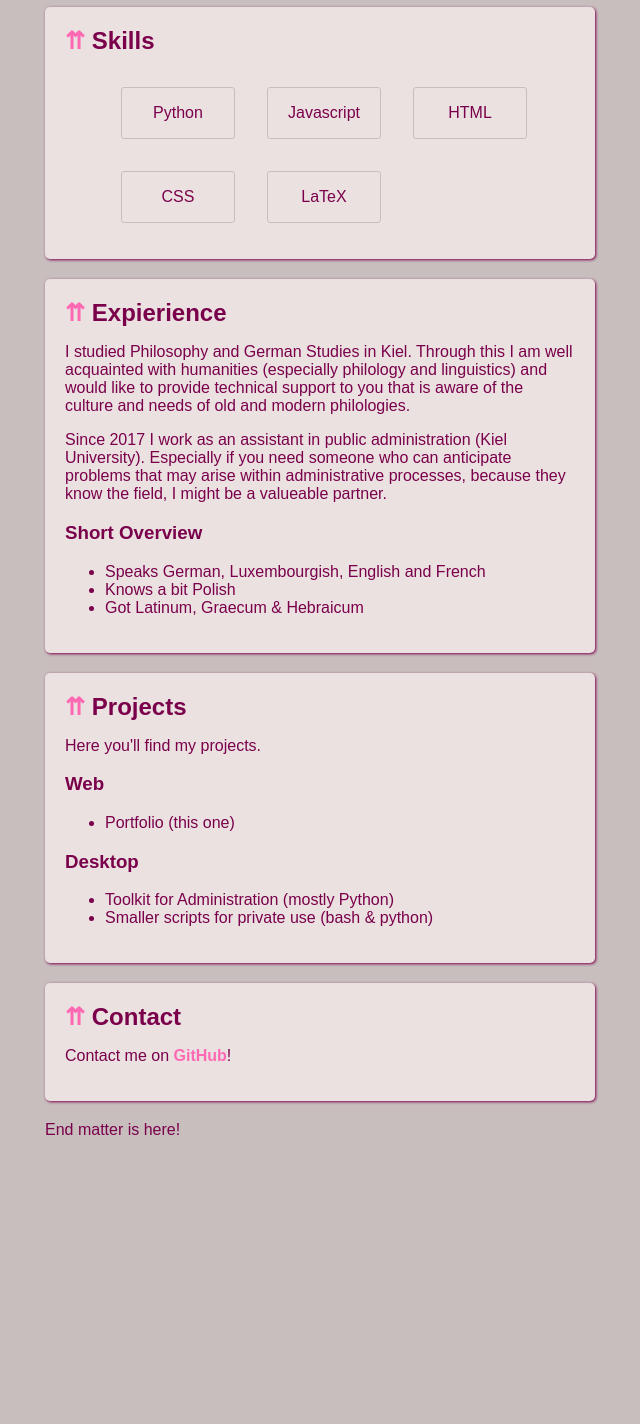
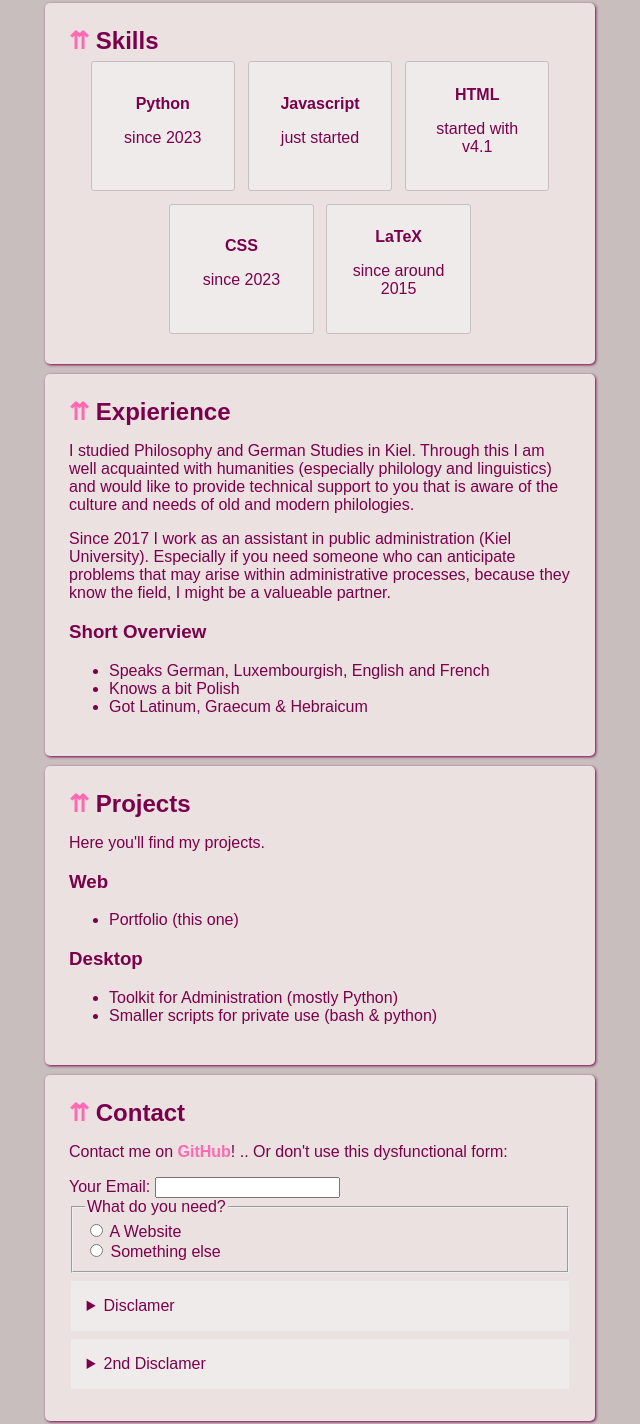
Before and after one commit to fuzzy-boolean/fuzzy-boolean.github.io, a plain HTML site: page index.html in a window 1280 px wide. Shown: the part 427-1851 px from the top of the page, without its empty margins (320-960 px from the left). Before the commit the page ends 1694 px from the top, so only its background shows below. Drawn offline with Linux system fonts and the light colour scheme.

Commit message:
new stuff

```diff
--- a/index.html
+++ b/index.html
@@ -1,53 +1,76 @@
 <!DOCTYPE html>
 <html>
-
     <head>
         <meta charset="UTF-8" />
         <title>Fuzzy Boolean</title>
-    <link rel="icon" type="image/x-icon" href="pic.svg">
-    <link rel="stylesheet" type="text/css" href="style.css">
+        <link rel="icon" type="image/x-icon" href="pic.svg" />
+        <link rel="stylesheet" type="text/css" href="style.css" />
     </head>
 
     <body id="home">
         <header>
             <nav>
-            <a href=#skills class="nav-link">Skills</a>
-            <a href=#expierience class="nav-link">Expierience</a>
-            <a href=#projects class="nav-link">Projects</a>
-            <a href=#contact class="nav-link">Contact</a>
+                <a href="#skills" class="nav-link">Skills</a>
+                <a href="#expierience" class="nav-link">Expierience</a>
+                <a href="#projects" class="nav-link">Projects</a>
+                <a href="#contact" class="nav-link">Contact</a>
             </nav>
 
             <section>
                 <img src="pic.svg" ; alt="Illustration" ; class="centerpic" ; />
                 <h1>Fuzzy Boolean</h1>
-            <p>Hi, my name is <mark>Fredi</mark> and I am learning some new things in coding. This page will give you an
-                overview over some projects I am
-                working on. If you want to cooperate with me, please feel free to contact me. :)</p>
+                <p>
+                    Hi, my name is <mark>Fredi</mark> and I am learning some new
+                    things in coding. This page will give you an overview over
+                    some projects I am working on. If you want to cooperate with
+                    me, please feel free to contact me. :)
+                </p>
             </section>
         </header>
 
         <main>
             <section id="skills">
-            <h2><a href=#home class="regular-link">⇈</a> Skills</h2>
-            <ul>
-                <li class="block">Python</li>
-                <li class="block">Javascript</li>
-                <li class="block">HTML</li>
-                <li class="block">CSS</li>
-                <li class="block">LaTeX</li>
+                <h2><a href="#home" class="regular-link">⇈</a> Skills</h2>
+                <ul class="flex-container">
+                    <li class="flex-item">
+                        <h4>Python</h4>
+                        <p>since 2023</p>
+                    </li>
+                    <li class="flex-item">
+                        <h4>Javascript</h4>
+                        <p>just started</p>
+                    </li>
+                    <li class="flex-item">
+                        <h4>HTML</h4>
+                        <p>started with v4.1</p>
+                    </li>
+                    <li class="flex-item">
+                        <h4>CSS</h4>
+                        <p>since 2023</p>
+                    </li>
+                    <li class="flex-item">
+                        <h4>LaTeX</h4>
+                        <p>since around 2015</p>
+                    </li>
                 </ul>
             </section>
 
             <section id="expierience">
-            <h2><a href=#home class="regular-link">⇈</a> Expierience</h2>
-            <p>I studied Philosophy and German Studies in Kiel. Through this I am well acquainted with humanities
-                (especially philology and
-                linguistics) and would like to provide technical support to you that is aware of the culture and needs
-                of old and modern philologies.</p>
-            <p>Since 2017 I work as an assistant in public administration (Kiel University). Especially if you need
-                someone who can anticipate problems
-                that may arise within administrative processes, because they know the field, I might be a valueable
-                partner.</p>
+                <h2><a href="#home" class="regular-link">⇈</a> Expierience</h2>
+                <p>
+                    I studied Philosophy and German Studies in Kiel. Through
+                    this I am well acquainted with humanities (especially
+                    philology and linguistics) and would like to provide
+                    technical support to you that is aware of the culture and
+                    needs of old and modern philologies.
+                </p>
+                <p>
+                    Since 2017 I work as an assistant in public administration
+                    (Kiel University). Especially if you need someone who can
+                    anticipate problems that may arise within administrative
+                    processes, because they know the field, I might be a
+                    valueable partner.
+                </p>
 
                 <h3>Short Overview</h3>
                 <ul>
@@ -57,9 +80,8 @@
                 </ul>
             </section>
 
-
             <section id="projects">
-            <h2><a href=#home class="regular-link">⇈</a> Projects</h2>
+                <h2><a href="#home" class="regular-link">⇈</a> Projects</h2>
                 <p>Here you'll find my projects.</p>
                 <h3>Web</h3>
                 <ul>
@@ -74,16 +96,53 @@
             </section>
 
             <section id="contact">
-            <h2><a href=#home class="regular-link">⇈</a> Contact</h2>
-            <p>Contact me on <a href="https://github.com/fuzzy-boolean" class="regular-link">GitHub</a>!</li>
+                <h2><a href="#home" class="regular-link">⇈</a> Contact</h2>
+                <p>
+                    Contact me on
+                    <a
+                        href="https://github.com/fuzzy-boolean"
+                        class="regular-link"
+                        >GitHub</a
+                    >! .. Or don't use this dysfunctional form:
                 </p>
+                <form>
+                    <label for="email">Your Email: </label>
+                    <input type="email" name="email" id="email" />
+                    <fieldset>
+                        <legend>What do you need?</legend>
+
+                        <input
+                            type="radio"
+                            name="wish"
+                            value="wish1"
+                            id="wish1"
+                        />
+                        <label for="wish1">A Website</label><br />
+
+                        <input
+                            type="radio"
+                            name="wish"
+                            value="wish2"
+                            id="wish2"
+                        />
+                        <label for="wish2">Something else</label>
+                    </fieldset>
+                </form>
+
+                <details>
+                    <summary>Disclamer</summary>
+                    <p>this does not work yet.</p>
+                </details>
+
+                <details>
+                    <summary>2nd Disclamer</summary>
+                    <p>all is broken</p>
+                </details>
             </section>
-
         </main>
 
         <footer>
             <p>End matter is here!</p>
         </footer>
     </body>
-
 </html>
--- a/style.css
+++ b/style.css
@@ -1,5 +1,6 @@
 :root {
     --main-color: rgb(122, 0, 75);
+    --text-bg-color-light: rgb(240, 235, 235);
     --text-bg-color: rgb(235, 225, 225);
     --page-bg-color: rgb(200, 190, 190);
     --highlight-text: rgb(133, 143, 247);
@@ -7,7 +8,7 @@
 }
 
 body {
-    font-family: 'Ubuntu', 'Corbel', sans-serif;
+    font-family: "Ubuntu", "Corbel", sans-serif;
     font-weight: 400;
     width: 95%;
     margin-left: auto;
@@ -27,6 +28,11 @@ h2 {
     margin-bottom: 0px;
 }
 
+h4 {
+    margin-top: 0.3rem;
+    margin-bottom: 0.2rem;
+}
+
 nav {
     background: var(--main-color);
     border-radius: 5px;
@@ -37,7 +43,6 @@ nav {
     flex-wrap: wrap;
     box-shadow: 1px 1px 3px rgb(100, 0, 60);
 }
-
 
 blockquote {
     text-align: center;
@@ -57,32 +62,17 @@ blockquote {
 
 section {
     margin-top: 2px;
-    margin-bottom: 20px;
+    margin-bottom: 10px;
     background-color: var(--text-bg-color);
     clear: both;
-    padding: 20px;
+    padding: 1.5rem;
     border-radius: 5px;
     gap: 1rem;
     box-shadow: 1px 1px 3px var(--main-color);
     overflow: hidden;
 }
 
-.block {
-    float: left;
-    list-style: none;
-    border-width: 1px;
-    border-style: solid;
-    border-radius: 3px;
-    border-color: var(--page-bg-color);
-    height: auto;
-    width: 5rem;
-    text-align: center;
-    margin: 1rem;
-    padding: 1rem;
-}
-
 a:link {
-
 }
 
 a:visited {
@@ -128,3 +118,47 @@ mark {
     background: none;
     font-weight: bold;
 }
+
+.flex-container {
+    display: flex;
+    width: 100%;
+    flex-flow: row wrap;
+    margin: 0px;
+    padding-left: 0rem;
+    justify-content: center;
+    align-items: center;
+}
+
+.flex-item {
+    background-color: var(--text-bg-color-light);
+    float: left;
+    list-style: none;
+    border-width: 1px;
+    border-style: solid;
+    border-radius: 3px;
+    border-color: var(--page-bg-color);
+    width: 22%;
+    min-height: 6rem;
+    text-align: center;
+    align-content: center;
+    padding: 1rem;
+    margin: 0.5vw;
+}
+
+details {
+    background-color: var(--text-bg-color-light);
+    cursor: pointer;
+    padding: 1rem;
+    width: auto;
+    text-align: left;
+    border: none;
+    outline: none;
+    transition: 0.4s;
+    margin: 0.1rem;
+    margin-top: 0.5rem;
+    margin-bottom: 0.5rem;
+}
+
+details:hover {
+    color: var(--highlight-link);
+}
```
Lines whose indentation alone changed are shown as unchanged.
